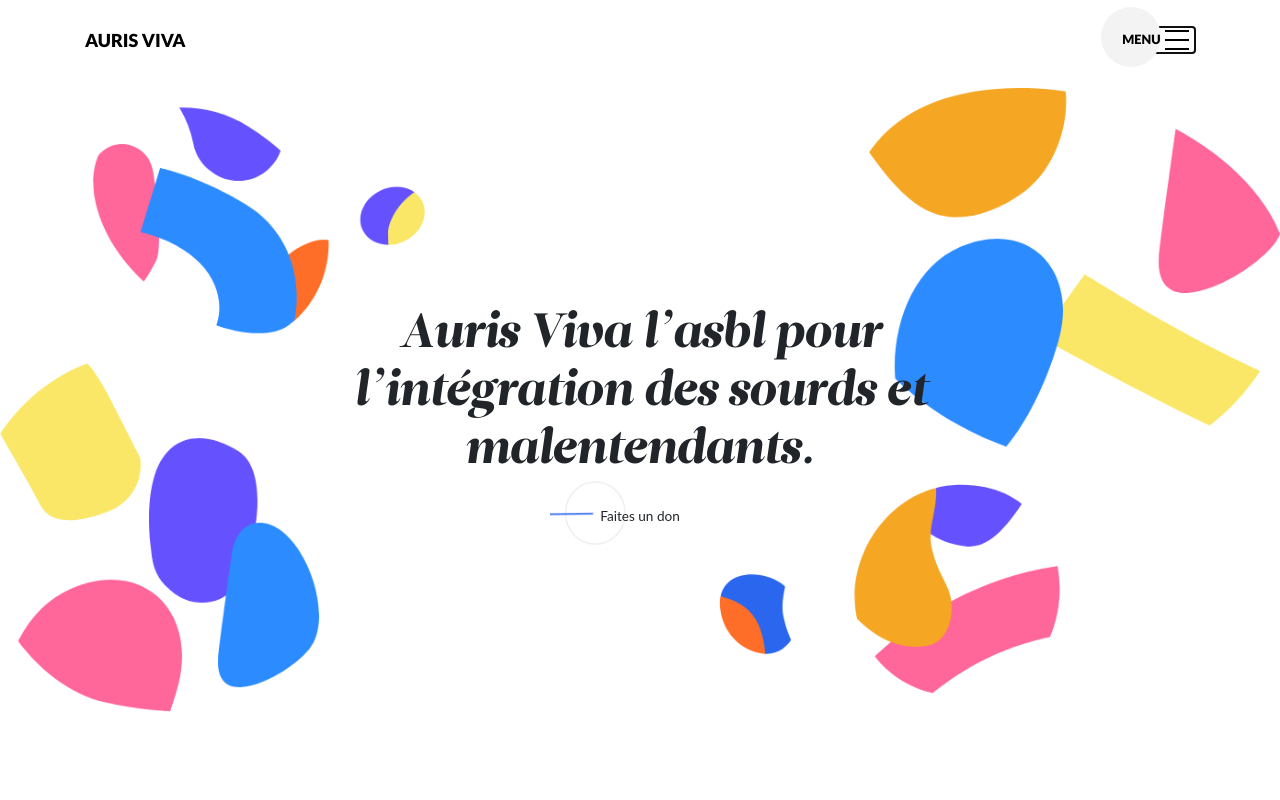
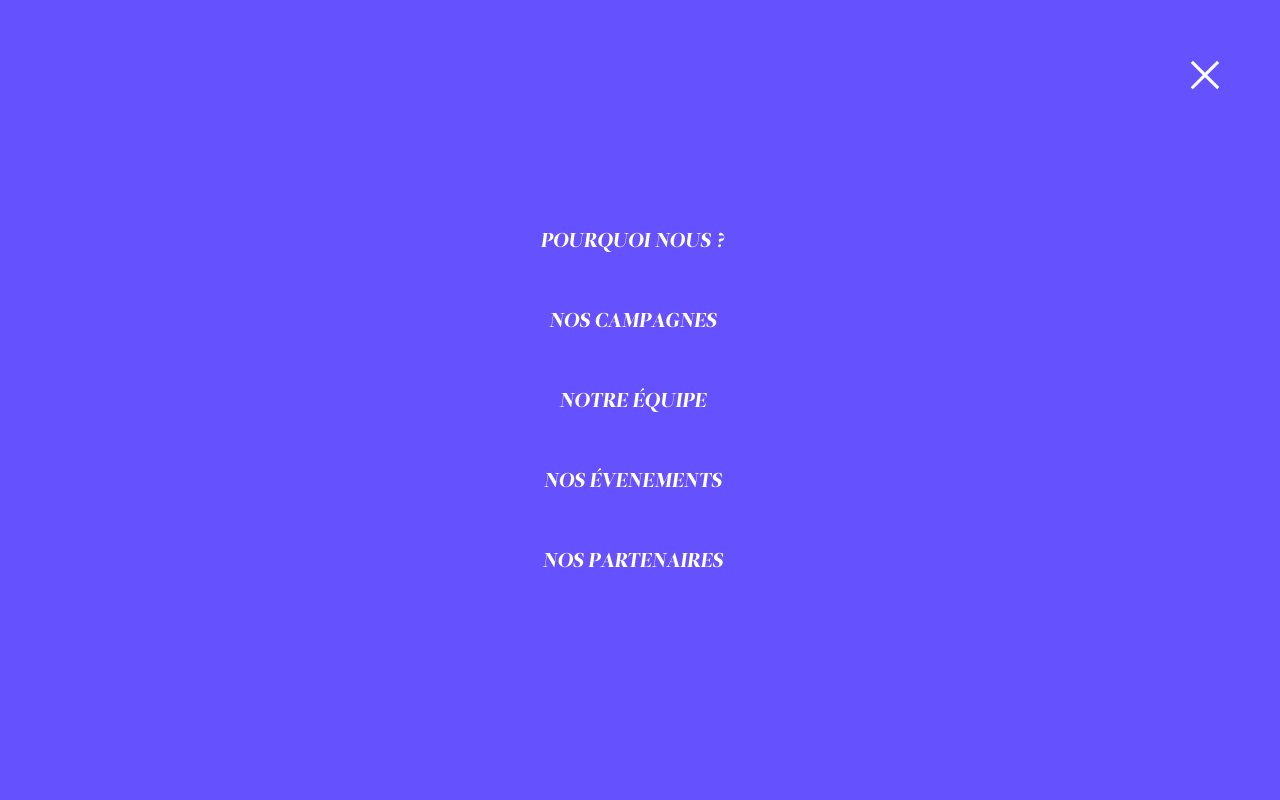
Before and after one commit to codeKameleon/auris-viva, a website: page src/index.html in a window 1280 px wide. Both pictures are taken after a click on the button "MENU". Shown: the top 800 px of the page. Drawn offline with Linux system fonts and the light colour scheme.

Commit message:
feat(Nav): open & close menu

```diff
--- a/src/index.html
+++ b/src/index.html
@@ -19,10 +19,10 @@
           </div>
 
           <div class="col-6 d-flex justify-content-end">
-            <button class="btn-menu">
+            <button class="btn-open-menu">
               <span class="text">Menu</span>
 
-              <img src="./assets/img/menu-icon.svg" alt="menu icon" />
+              <img src="./assets/img/open-menu-icon.svg" alt="menu icon" />
             </button>
           </div>
         </div>
@@ -32,12 +32,17 @@
 
     <!-- start NAVIGATION -->
       <nav class="nav container-fluid">
+          <button class="btn-close-menu">
+              <img src="./assets/img/close-menu-icon.svg" alt="close icon" />
+          </button>
+
+
           <ul class="links d-flex flex-column align-items-center justify-content-center">
             <li class="link-item"><a class="link" href="#why-us">Pourquoi nous ?</a></li>
             <li class="link-item"><a class="link" href="#campaigns">Nos campagnes</a></li>
             <li class="link-item"><a class="link" href="#team">Notre équipe</a></li>
             <li class="link-item"><a class="link" href="#events">Nos évenements</a></li>
-            <li class="link-item"><a class="link" href="#partners">Nos partenaires et donations</a></li>
+            <li class="link-item"><a class="link" href="#partners">Nos partenaires</a></li>
           </ul>
       </nav>
     <!-- end NAVIGATION -->
--- a/src/js/main.js
+++ b/src/js/main.js
@@ -1,4 +1,11 @@
+addEventListener('DOMContentLoaded', init);
+
+function init() {
   const header = document.querySelector('.header');
+  const nav = document.querySelector('.nav');
+  const navLinks = document.querySelectorAll('.nav .link');
+  const btnOpenMenu = document.querySelector('.btn-open-menu');
+  const btnCloseMenu = document.querySelector('.btn-close-menu');
   const hero = document.querySelector('.hero');
   const heroHeight = hero.offsetHeight;
   const headerHeight = header.offsetHeight;
@@ -7,6 +14,11 @@
   addEventListener('scroll', () => {
     animateHeader();
   });
+
+  btnOpenMenu.addEventListener('click', openMenu);
+  btnCloseMenu.addEventListener('click', closeMenu);
+  navLinks.forEach(navLink => navLink.addEventListener('click', closeMenu));
+  btn;
 
   // Animate Header when scrolling
   function animateHeader() {
@@ -18,3 +30,12 @@
       header.classList.remove('header-animate');
     }
   }
+
+  function openMenu() {
+    nav.classList.add('open');
+  }
+
+  function closeMenu() {
+    nav.classList.remove('open');
+  }
+}
--- a/src/scss/_variables.scss
+++ b/src/scss/_variables.scss
@@ -1,3 +1,5 @@
+/*z-index*/
+
 /* Fonts */
 $Leitura: 'Leitura Display Italic';
 $Lato: 'Lato';
--- a/src/scss/home/_events.scss
+++ b/src/scss/home/_events.scss
@@ -2,11 +2,11 @@
   padding: 0 0 60px;
 
   @include media-breakpoint-up(lg) {
-    padding: 0 0 200px;
+    padding: 120px 0 200px;
   }
 
   @include media-breakpoint-up(xl) {
-    padding: 0 0 250px;
+    padding: 120px 0 250px;
   }
 
   .title {
--- a/src/scss/home/_foundations.scss
+++ b/src/scss/home/_foundations.scss
@@ -3,7 +3,7 @@
   padding: 60px 0;
 
   @include media-breakpoint-up(lg) {
-    padding: 120px 0;
+    padding: 120px 0 0;
   }
 
   .wrapper {
--- a/src/scss/layout/_header.scss
+++ b/src/scss/layout/_header.scss
@@ -20,7 +20,7 @@
     text-transform: uppercase;
   }
 
-  .btn-menu {
+  .btn-open-menu {
     position: relative;
     border: none;
     background-color: transparent;
--- a/src/scss/layout/_nav.scss
+++ b/src/scss/layout/_nav.scss
@@ -4,10 +4,22 @@
   left: 0;
   bottom: 0;
   right: 0;
-  z-index: 99;
-  display: none;
+  transform: translateY(-100%);
+  z-index: 999;
   background-color: #6651ff;
   color: $white;
+  transition: transform 200ms ease-in-out;
+
+  .btn-close-menu {
+    position: absolute;
+    z-index: 9999;
+    right: 50px;
+    top: 50px;
+    width: 50px;
+    height: 50px;
+    border: none;
+    background-color: transparent;
+  }
 
   .links {
     width: 100%;
@@ -29,3 +41,7 @@
     color: #6651ff;
   }
 }
+
+.nav.open {
+  transform: translateY(0);
+}
```
Also changed, not shown: src/assets/img/close-menu-icon.svg (added), src/assets/img/open-menu-icon.svg (renamed from src/assets/img/menu-icon.svg), src/assets/img/shape-1.png (deleted), src/assets/img/shape-2.png (deleted), src/assets/img/video-cover.png (deleted), src/css/styles.css. Lines whose indentation alone changed are shown as unchanged.
